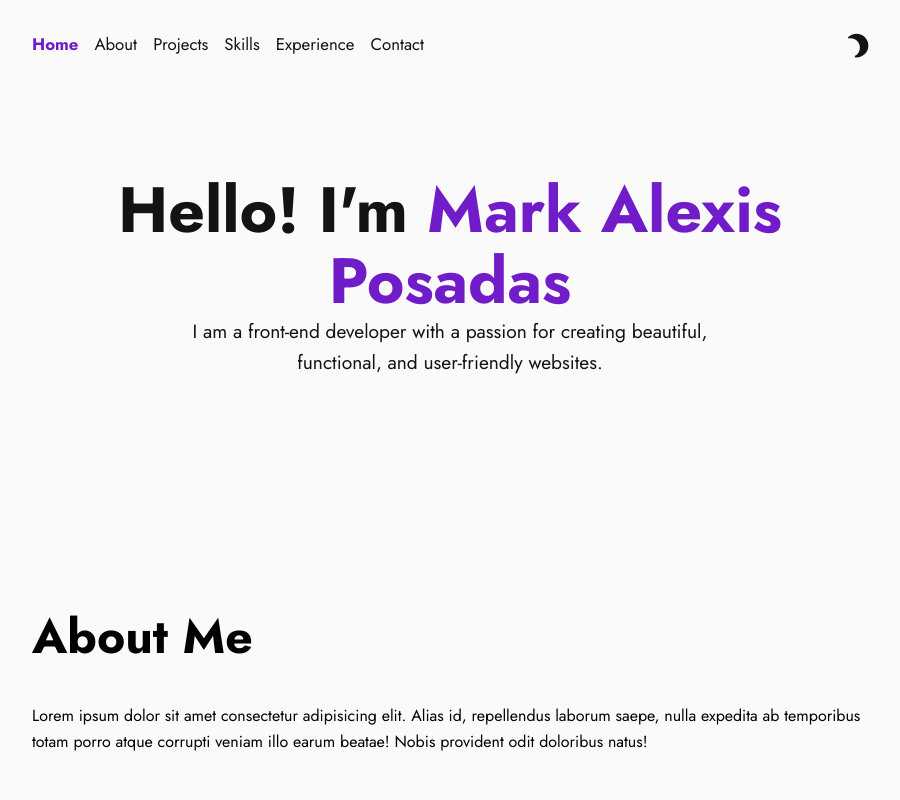
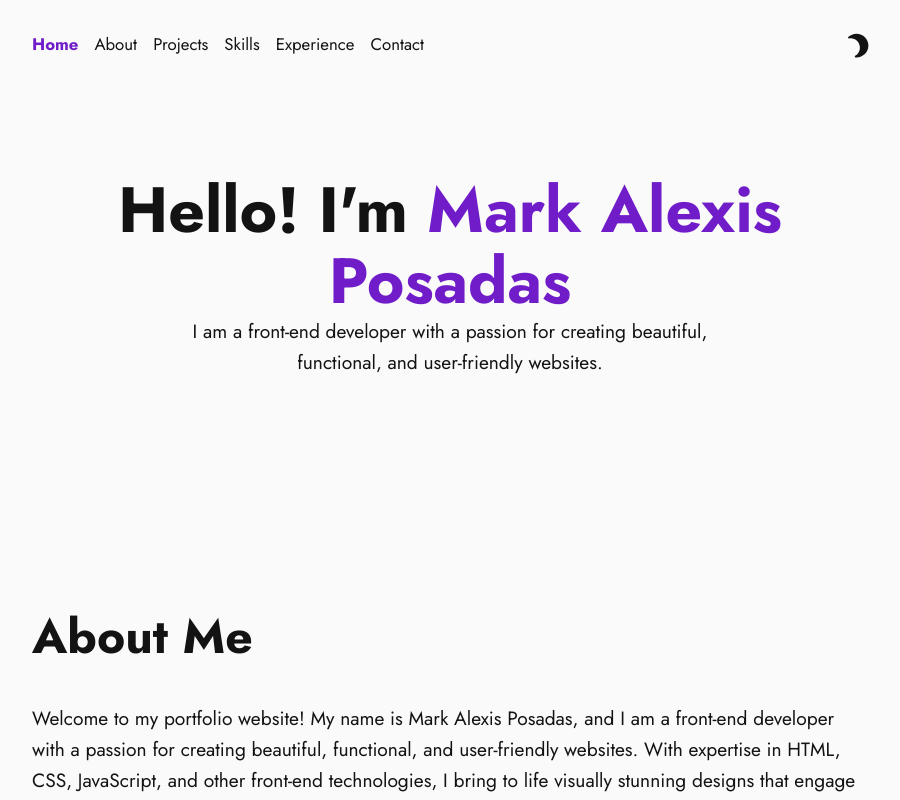
Before and after one commit to Mark-Alexis-Posadas/react-portfolio, a React (Vite) app: page / in a window 1280 px wide. Shown: the top 800 px of the page, without its empty margins (190-1090 px from the left). Built offline with nearby package versions, Linux system fonts and the light colour scheme.

Commit message:
added paragraph in about section

```diff
--- a/src/Layout.jsx
+++ b/src/Layout.jsx
@@ -25,7 +25,7 @@ const darkTheme = {
   textColor: "#fff",
 };
 
-const Main = () => {
+const Layout = () => {
   const [theme, setTheme] = useState("light");
   const isDarkTheme = theme === "dark";
   console.log("text0");
@@ -50,4 +50,4 @@ const Main = () => {
   );
 };
 
-export default Main;
+export default Layout;
--- a/src/components/About/About.jsx
+++ b/src/components/About/About.jsx
@@ -1,17 +1,29 @@
 import React from "react";
-import { SectionHeading, Wrapper } from "../../styles/createGlobalStyle";
+import {
+  Paragraph,
+  SectionHeading,
+  Wrapper,
+} from "../../styles/createGlobalStyle";
 
 export default function About() {
   return (
     <section id="about">
       <Wrapper>
         <SectionHeading>About Me</SectionHeading>
-        <p>
-          Lorem ipsum dolor sit amet consectetur adipisicing elit. Alias id,
-          repellendus laborum saepe, nulla expedita ab temporibus totam porro
-          atque corrupti veniam illo earum beatae! Nobis provident odit
-          doloribus natus!
-        </p>
+        <Paragraph>
+          Welcome to my portfolio website! My name is Mark Alexis Posadas, and I
+          am a front-end developer with a passion for creating beautiful,
+          functional, and user-friendly websites. With expertise in HTML, CSS,
+          JavaScript, and other front-end technologies, I bring to life visually
+          stunning designs that engage and inspire users. I am always exploring
+          new technologies and techniques to stay on top of the latest trends in
+          web development, and I have a keen eye for detail that ensures every
+          project meets the highest standards of quality. On this website, you
+          will find examples of my work, including websites and web applications
+          that showcase my skills in front-end development. Please feel free to
+          browse my portfolio and contact me if you have any questions or if you
+          would like to work together on a project. Thank you for visiting!
+        </Paragraph>
       </Wrapper>
     </section>
   );
--- a/src/components/Header/Header.jsx
+++ b/src/components/Header/Header.jsx
@@ -1,5 +1,5 @@
 import React from "react";
-import { Wrapper } from "../../styles/createGlobalStyle";
+import { Paragraph, Wrapper } from "../../styles/createGlobalStyle";
 import { HeaderContainer } from "../../styles/Header/Header.style";
 
 export default function Header() {
@@ -12,10 +12,10 @@ export default function Header() {
             Hello! I'm <span>Mark Alexis Posadas</span>
           </h1>
 
-          <p>
+          <Paragraph>
             I am a front-end developer with a passion for creating beautiful,
             functional, and user-friendly websites.
-          </p>
+          </Paragraph>
         </div>
       </Wrapper>
     </HeaderContainer>
--- a/src/main.jsx
+++ b/src/main.jsx
@@ -1,8 +1,8 @@
 import React from "react";
 import ReactDOM from "react-dom/client";
-import Main from "./Layout";
+import Layout from "./Layout";
 ReactDOM.createRoot(document.getElementById("root")).render(
   <React.StrictMode>
-    <Main />
+    <Layout />
   </React.StrictMode>
 );
--- a/src/styles/Header/Header.style.js
+++ b/src/styles/Header/Header.style.js
@@ -15,10 +15,7 @@ export const HeaderContainer = styled.header`
         color: ${(props) => props.theme.primaryColor};
       }
     }
-    p {
-      font-size: 1.2rem;
-      color: ${(props) => props.theme.textColor};
-    }
+
   }
   @media screen and (min-width: 768px) {
     .header-inner {
@@ -31,7 +28,6 @@ export const HeaderContainer = styled.header`
       }
     }
     p {
-      font-size: 1.2rem;
       max-width: 70%;
       margin: 0 auto;
       text-align: center;
@@ -40,11 +36,7 @@ export const HeaderContainer = styled.header`
 
   @media screen and (min-width: 1366px) {
     min-height: calc(100vh - 6rem);
-    .header-inner {
-      p {
-        font-size: 25px;
-      }
-    }
+
 
   }
 
--- a/src/styles/createGlobalStyle.js
+++ b/src/styles/createGlobalStyle.js
@@ -11,8 +11,17 @@ export const Wrapper = styled.div`
 export const SectionHeading = styled.h1`
   font-size: 1.8rem;
   margin-bottom: 2rem;
+  color: ${(props) => props.theme.textColor};
   @media screen and (min-width: 500px) {
     font-size: 3rem;
+  }
+`;
+export const Paragraph = styled.p`
+  font-size: 1.2rem;
+  color: ${(props) => props.theme.textColor};
+
+  @media screen and (min-width: 1366px) {
+    font-size: 25px;
   }
 `;
 
```
